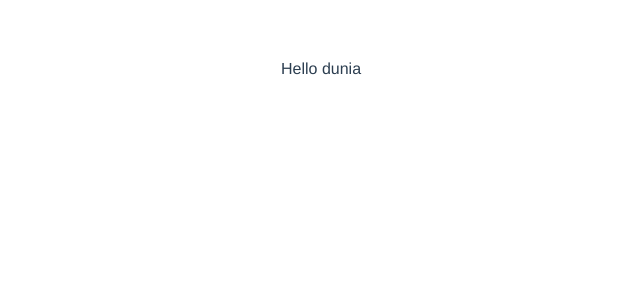
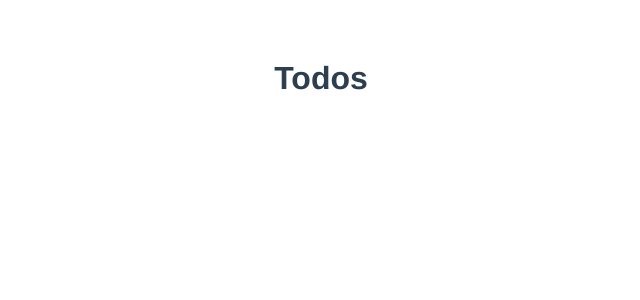
Before and after one commit to Aditprayogo/vue-todo, a Vue app: page / in a window 1280 px wide. Shown: the top 300 px of the page, without its empty margins (319-959 px from the left). Built offline with nearby package versions, Linux system fonts and the light colour scheme.

Commit message:
adding Todos component

```diff
--- a/src/App.vue
+++ b/src/App.vue
@@ -1,19 +1,36 @@
 <template>
   <div id="app">
-    <!-- <HelloWorld msg="Welcome to Your Vue.js App" /> -->
-    {{ msg }}
+    <Todos />
   </div>
 </template>
 
 <script>
-import HelloWorld from "./components/HelloWorld.vue";
+import Todos from "./components/Todos";
 
 export default {
   name: "app",
-  components: {},
+  components: {
+    Todos
+  },
   data() {
     return {
-      msg: "Hello dunia"
+      todos: [
+        {
+          id: 1,
+          title: "Todo one",
+          completed: false
+        },
+        {
+          id: 2,
+          title: "Todo two",
+          completed: true
+        },
+        {
+          id: 3,
+          title: "Todo three",
+          completed: false
+        }
+      ]
     };
   }
 };
--- /dev/null
+++ b/src/components/Todos.vue
@@ -0,0 +1,13 @@
+<template>
+  <div>
+    <h1>Todos</h1>
+  </div>
+</template>
+
+<script>
+export default {
+  name: "Todos"
+};
+</script>
+
+<style scoped></style>
```
